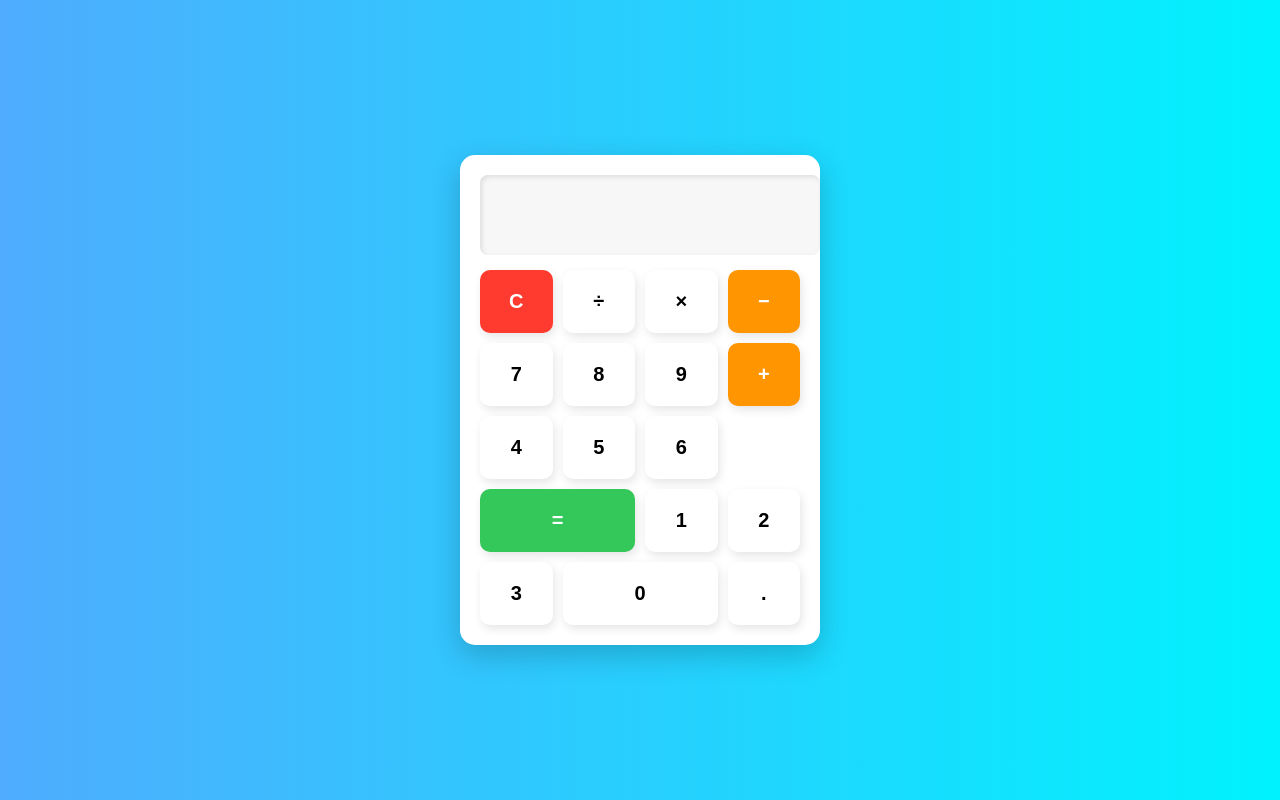
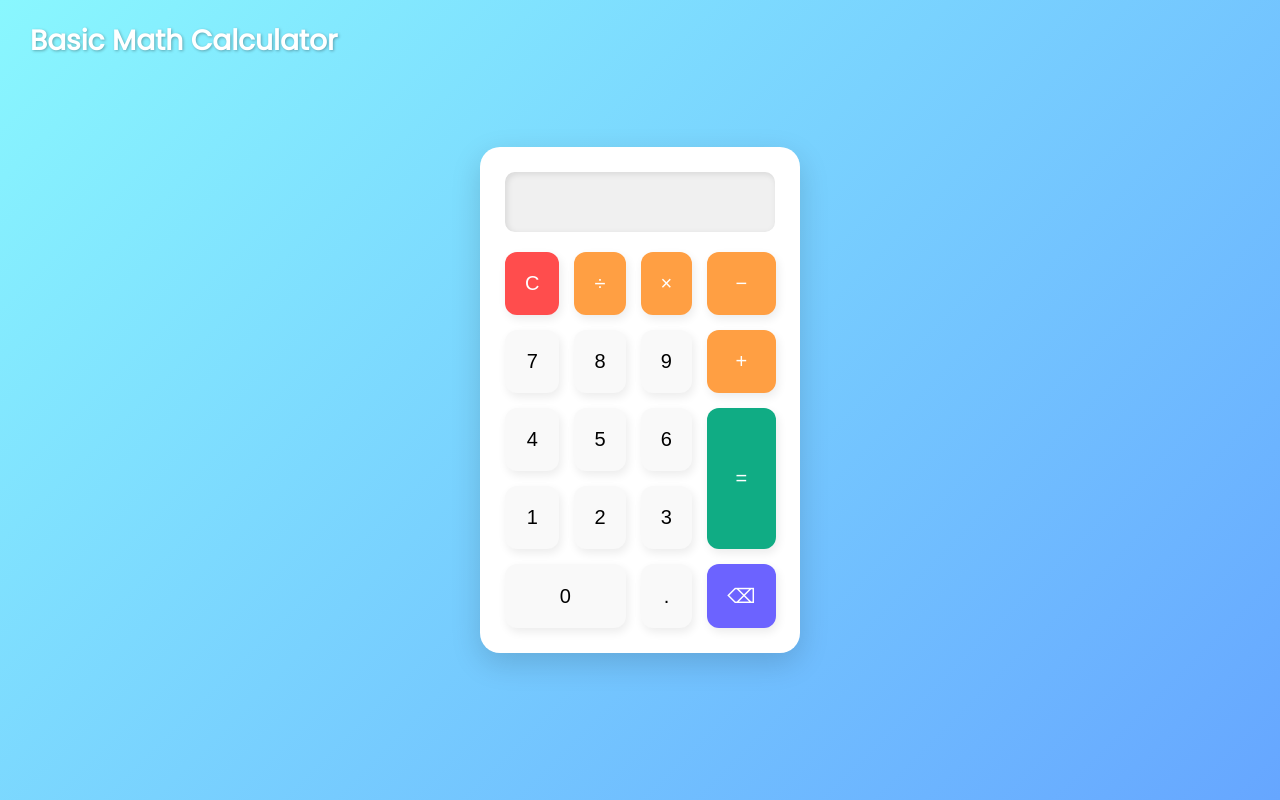
Before and after one commit to navi-sri007/Simple-Calculator, a plain HTML site: page index.html in a window 1280 px wide. Drawn offline with Linux system fonts and the light colour scheme.

Commit message:
Add working model of simple calculator

```diff
--- a/index.html
+++ b/index.html
@@ -1,43 +1,43 @@
 <!DOCTYPE html>
 <html lang="en">
 <head>
-    <meta charset="UTF-8">
-    <meta name="viewport" content="width=device-width, initial-scale=1.0">
-    <title>Simple Calculator</title>
-
-    <!-- Correct path to CSS -->
-    <link rel="stylesheet" href="my-project/style.css">
+  <meta charset="UTF-8" />
+  <meta name="viewport" content="width=device-width, initial-scale=1.0"/>
+  <title>Modern Calculator</title>
+  <link rel="stylesheet" href="my-project/style.css">
+  <link href="https://fonts.googleapis.com/css2?family=Poppins&display=swap" rel="stylesheet">
 </head>
 <body>
-    <div class="calculator">
-        <input type="text" id="display" disabled>
+    <h1 class="title top-left">Basic Math Calculator</h1>
 
-        <div class="buttons">
-            <button class="clear" onclick="clearDisplay()">C</button>
-            <button onclick="appendToDisplay('/')">÷</button>
-            <button onclick="appendToDisplay('*')">×</button>
-            <button class="operator" onclick="appendToDisplay('-')">−</button>
+  <div class="calculator">
+    <input type="text" id="display" disabled />
+    <div class="buttons">
+      <button class="btn clear" onclick="clearDisplay()">C</button>
+      <button class="btn operator" onclick="appendToDisplay('/')">÷</button>
+      <button class="btn operator" onclick="appendToDisplay('*')">×</button>
+      <button class="btn operator" onclick="appendToDisplay('-')">−</button>
 
-            <button onclick="appendToDisplay('7')">7</button>
-            <button onclick="appendToDisplay('8')">8</button>
-            <button onclick="appendToDisplay('9')">9</button>
-            <button class="operator" onclick="appendToDisplay('+')">+</button>
+      <button class="btn" onclick="appendToDisplay('7')">7</button>
+      <button class="btn" onclick="appendToDisplay('8')">8</button>
+      <button class="btn" onclick="appendToDisplay('9')">9</button>
+      <button class="btn operator" onclick="appendToDisplay('+')">+</button>
 
-            <button onclick="appendToDisplay('4')">4</button>
-            <button onclick="appendToDisplay('5')">5</button>
-            <button onclick="appendToDisplay('6')">6</button>
-            <button class="equal" onclick="calculateResult()">=</button>
+      <button class="btn" onclick="appendToDisplay('4')">4</button>
+      <button class="btn" onclick="appendToDisplay('5')">5</button>
+      <button class="btn" onclick="appendToDisplay('6')">6</button>
+      <button class="btn equal" onclick="calculateResult()">=</button>
 
-            <button onclick="appendToDisplay('1')">1</button>
-            <button onclick="appendToDisplay('2')">2</button>
-            <button onclick="appendToDisplay('3')">3</button>
+      <button class="btn" onclick="appendToDisplay('1')">1</button>
+      <button class="btn" onclick="appendToDisplay('2')">2</button>
+      <button class="btn" onclick="appendToDisplay('3')">3</button>
 
-            <button class="zero" onclick="appendToDisplay('0')">0</button>
-            <button onclick="appendToDisplay('.')">.</button>
-        </div>
+      <button class="btn zero" onclick="appendToDisplay('0')">0</button>
+      <button class="btn" onclick="appendToDisplay('.')">.</button>
+      <button class="btn backspace" onclick="backspace()">⌫</button>
     </div>
+  </div>
 
-    <!-- Correct path to JS -->
-    <script src="my-project/script.js"></script>
+  <script src="my-project/script.js"></script>
 </body>
 </html>
--- a/my-project/script.js
+++ b/my-project/script.js
@@ -8,8 +8,13 @@ function clearDisplay() {
 
   function calculateResult() {
     try {
-        document.getElementById('display').value = eval(document.getElementById('display').value);
-    } catch (error) {
+      const result = eval(document.getElementById('display').value);
+      document.getElementById('display').value = result;
+    } catch {
       document.getElementById('display').value = 'Error';
     }
   }
+  function backspace() {
+    const display = document.getElementById('display');
+    display.value = display.value.slice(0, -1);
+  }
--- a/my-project/style.css
+++ b/my-project/style.css
@@ -1,98 +1,110 @@
-/* General Styles */
+* {
+    box-sizing: border-box;
+    margin: 0;
+    padding: 0;
+  }
+
   body {
     font-family: 'Poppins', sans-serif;
+    background: linear-gradient(135deg, #89f7fe, #66a6ff);
+    height: 100vh;
     display: flex;
     justify-content: center;
     align-items: center;
-    height: 100vh;
-    background: linear-gradient(to right, #4facfe, #00f2fe);
-    margin: 0;
   }
 
-/* Calculator Container */
   .calculator {
-    background: white;
-    padding: 20px;
-    border-radius: 15px;
-    box-shadow: 0px 10px 30px rgba(0, 0, 0, 0.2);
-    text-align: center;
+    background-color: #ffffff;
+    padding: 25px;
+    border-radius: 20px;
+    box-shadow: 0 10px 30px rgba(0, 0, 0, 0.15);
     width: 320px;
   }
 
-/* Display Screen */
   #display {
     width: 100%;
     height: 60px;
     font-size: 28px;
     text-align: right;
-    padding: 10px;
+    padding: 15px;
+    margin-bottom: 20px;
     border: none;
-    outline: none;
-    background: #f7f7f7;
-    border-radius: 8px;
-    box-shadow: inset 2px 2px 5px rgba(0, 0, 0, 0.1);
+    border-radius: 10px;
+    background-color: #f0f0f0;
+    box-shadow: inset 2px 2px 6px rgba(0,0,0,0.1);
   }
 
-/* Button Grid */
   .buttons {
     display: grid;
     grid-template-columns: repeat(4, 1fr);
-    gap: 10px;
-    margin-top: 15px;
+    gap: 15px;
   }
 
-/* Button Styles */
-button {
-    background: #fff;
-    border: none;
+  .btn {
     padding: 20px;
     font-size: 20px;
-    font-weight: bold;
+    border: none;
+    border-radius: 12px;
+    background-color: #f9f9f9;
+    box-shadow: 2px 4px 10px rgba(0, 0, 0, 0.08);
+    transition: all 0.2s ease;
     cursor: pointer;
-    border-radius: 10px;
-    transition: 0.3s ease;
-    box-shadow: 2px 4px 10px rgba(0, 0, 0, 0.1);
   }
 
-/* Button Hover Effect */
-button:hover {
-    background: #4facfe;
-    color: white;
-}
-
-/* Special Buttons */
-button:active {
-    transform: scale(0.95);
+  .btn:hover {
+    background-color: #66a6ff;
+    color: #ffffff;
+    transform: scale(1.05);
   }
 
   .clear {
-    background: #ff3b30;
+    background-color: #ff4d4d;
     color: white;
   }
 
   .clear:hover {
-    background: #d32f2f;
+    background-color: #cc0000;
   }
 
   .operator {
-    background: #ff9500;
+    background-color: #ff9f43;
     color: white;
   }
 
   .operator:hover {
-    background: #e07b00;
+    background-color: #e07b00;
   }
 
   .equal {
-    background: #34c759;
+    background-color: #10ac84;
     color: white;
-    grid-column: span 2;
+    grid-row: span 2;
   }
 
   .equal:hover {
-    background: #2a9e47;
+    background-color: #0e9e76;
   }
 
   .zero {
     grid-column: span 2;
   }
+  .top-left {
+    position: absolute;
+    top: 20px;
+    left: 30px;
+    color: white;
+    font-size: 28px;
+    font-weight: bold;
+    font-family: 'Poppins', sans-serif;
+    text-shadow: 1px 1px 3px rgba(0, 0, 0, 0.3);
+    margin: 0;
+  }
+
+  .backspace {
+    background: #6c63ff;
+    color: white;
+  }
+
+  .backspace:hover {
+    background: #5548d9;
+  }
```
Lines whose indentation alone changed are shown as unchanged.
